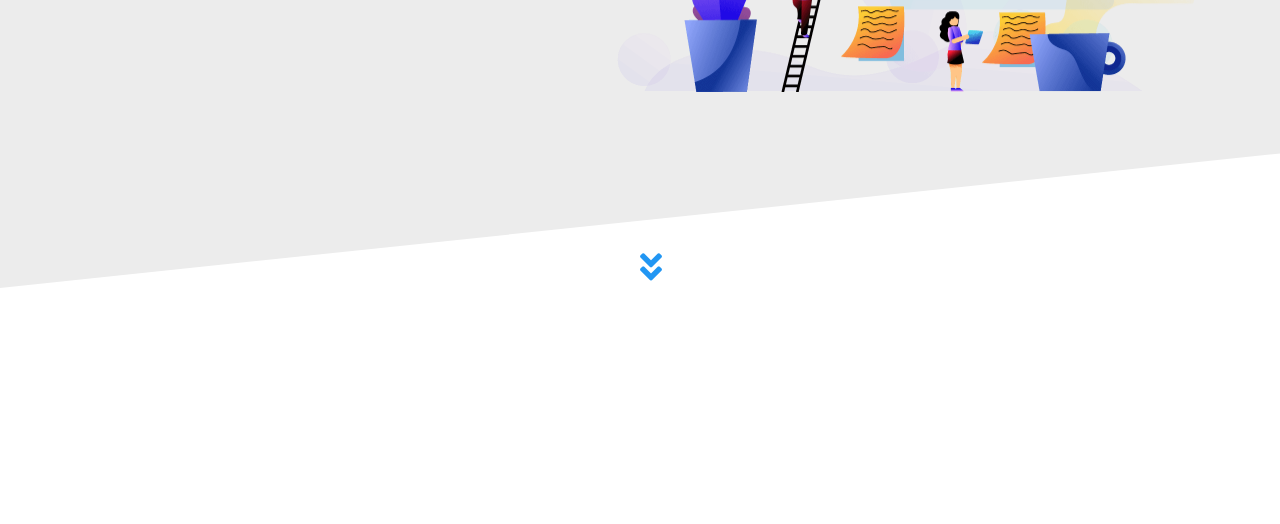
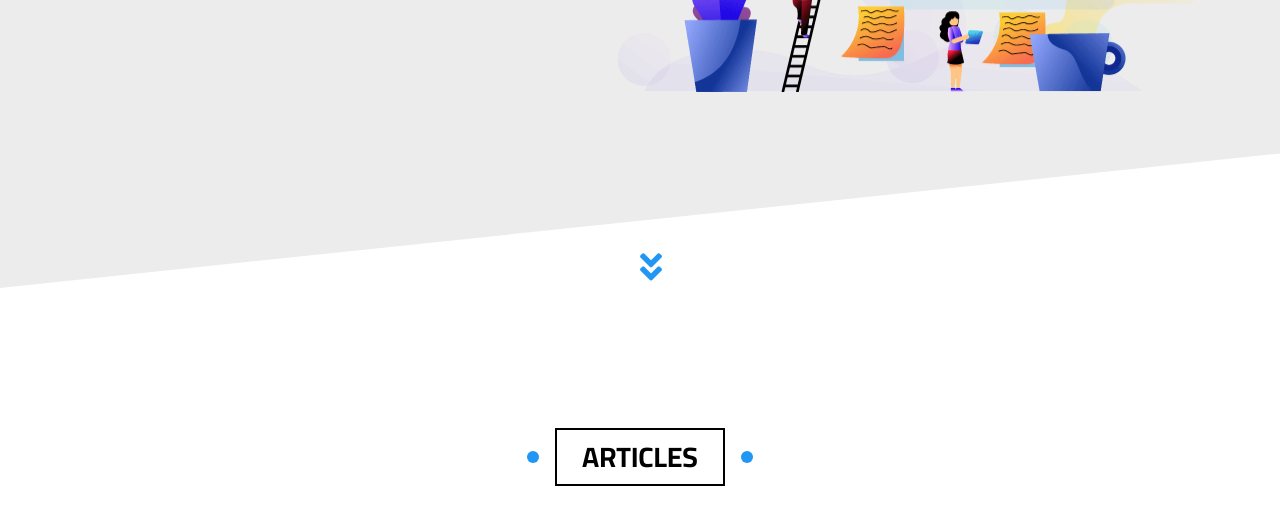
Before and after one commit to hydoor-ahmed/ET3, a plain HTML site: page index.html in a window 1280 px wide. Shown: the part 472-996 px from the top of the page. Before the commit the page ends 800 px from the top, so only its background shows below. Drawn offline with Linux system fonts and the light colour scheme.

Commit message:
Title Animations

```diff
--- a/index.html
+++ b/index.html
@@ -4,8 +4,10 @@
     <meta charset="UTF-8" />
     <meta http-equiv="X-UA-Compatible" content="IE=edge" />
     <meta name="viewport" content="width=device-width, initial-scale=1.0" />
+    <link rel="icon" href="src/img/websiteicon.png">
     <link rel="stylesheet" href="src/fontawesome-free-5.15.4-web/css/all.min.css">
     <link rel="stylesheet" href="src/css/normalize.css" />
+    <link rel="stylesheet" href="src/css/main-title.css">
     <link rel="stylesheet" href="src/css/main.css" />
     <title>ET3 WebSite</title>
   </head>
@@ -70,5 +72,10 @@
       <a href="#article"><i class="fas fa-angle-double-down"></i></a>
     </div>
     <!-- End Landing -->
+
+    <!-- main title test -->
+    <div class="main-title">
+      <h1>Articles</h1>
+    </div>
   </body>
 </html>
--- /dev/null
+++ b/src/css/main-title.css
@@ -0,0 +1,81 @@
+@import './main.css';
+.main-title {
+  width: fit-content;
+  margin: 40px auto;
+  margin-top: 100px;
+  border: 2px solid black;
+  padding: 11px 25px;
+  text-transform: uppercase;
+  font-size: 14px;
+  cursor: pointer;
+  position: relative;
+  z-index: 1;
+  transition: .3s;
+}
+@media (max-width: 302px) {
+  .main-title {
+    font-size: 12px;
+    padding: 8px 20px;
+  }
+}
+.main-title::before,
+.main-title::after  {
+  content: '';
+  background: var(--main-color);
+  position: absolute;
+  top: 50%;
+  width: 12px;
+  height: 12px;
+  border-radius: 50%;
+  transform: translateY(-50%);
+}
+.main-title::before {
+  left: -30px;
+}
+.main-title::after {
+  right: -30px;
+}
+.main-title:hover {
+  color: white;
+  border-color: white;
+  transition-delay: .3s;
+}
+.main-title:hover::before {
+  animation: right-move .5s linear forwards;
+  z-index: -1;
+}
+.main-title:hover::after {
+  animation: left-move .5s linear forwards;
+  z-index: -1;
+}
+@keyframes right-move {
+  50% {
+    left: 0;
+    width: 12px;
+    height: 12px;
+  }
+  100% {
+    left: 0;
+    border-radius: 0;
+    width: 60%;
+    height: 100%;
+  }
+}
+@keyframes left-move {
+  50% {
+    right: 0;
+    width: 12px;
+    height: 12px;
+  }
+  100% {
+    right: 0;
+    border-radius: 0;
+    width: 60%;
+    height: 100%;
+  }
+}
+
+.main-title h1 {
+  padding: 0;
+  margin: 0;
+}
--- a/src/css/main.css
+++ b/src/css/main.css
@@ -3,7 +3,13 @@
 * {
   padding: 0;
   margin: 0;
+  -o-box-sizing: border-box;
+  -moz-box-sizing: border-box;
+  -webkit-box-sizing: border-box;
   box-sizing: border-box;
+}
+html {
+  scroll-behavior: smooth;
 }
 body {
   font-family: "Cairo", sans-serif;
```
Also changed, not shown: src/img/websiteicon.png (added).
